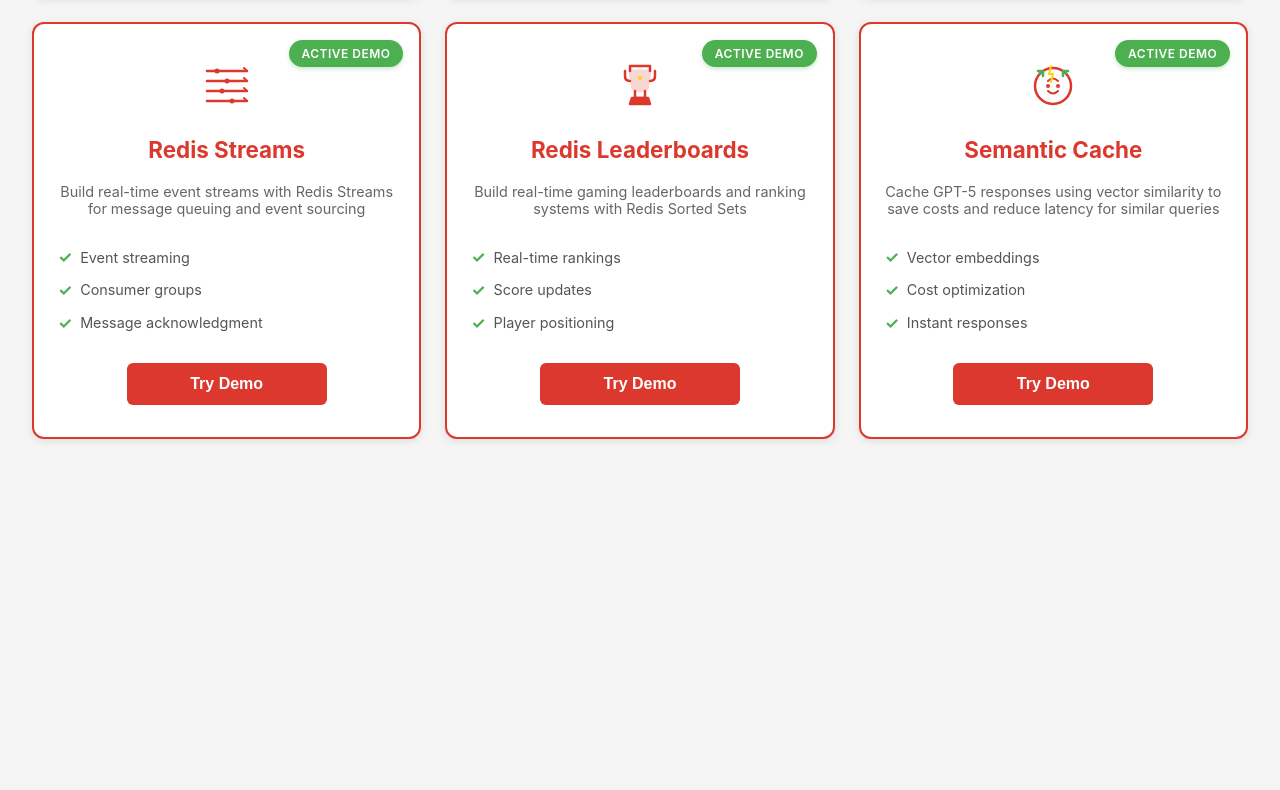
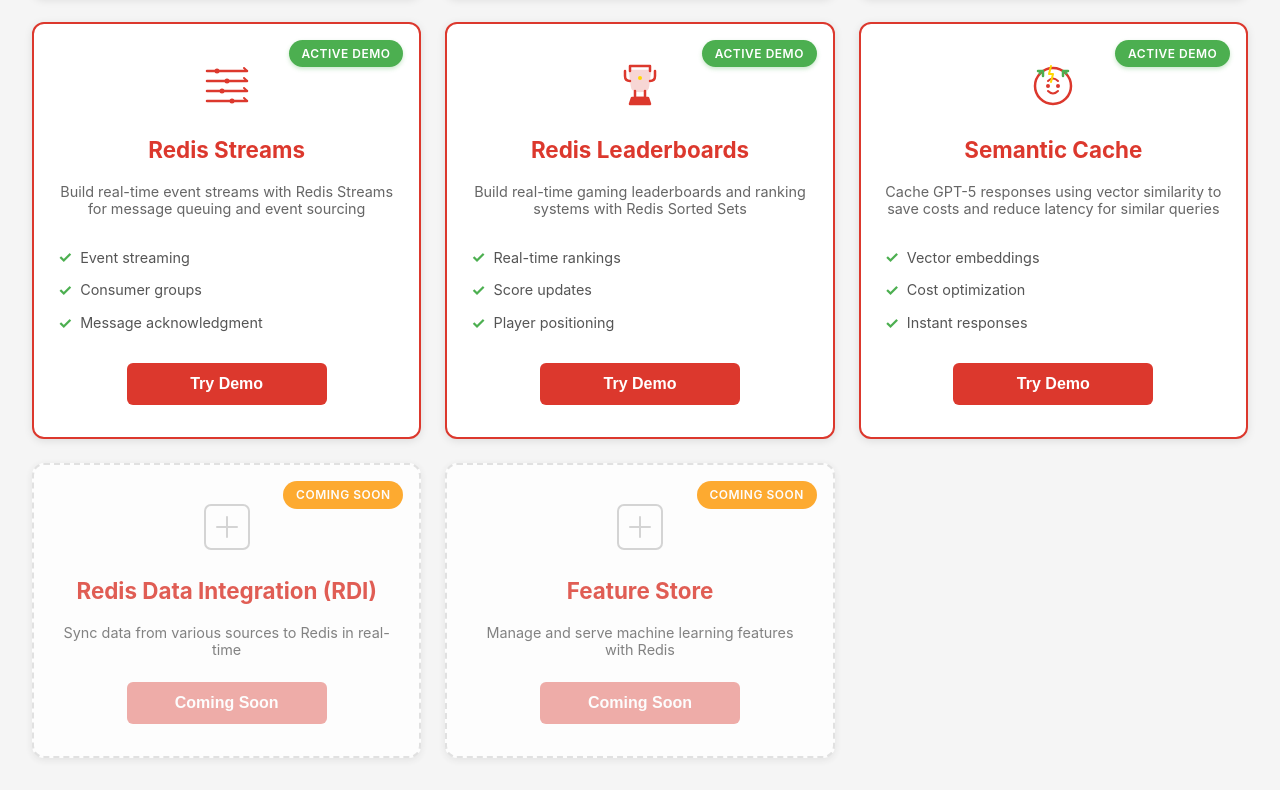
Before and after one commit to xinweiiiii/redis-feature-demo, a Next.js app: page / in a window 1280 px wide. Shown: the part 1044-1834 px from the top of the page. Before the commit the page ends 1515 px from the top, so only its background shows below. Built offline with nearby package versions, Linux system fonts and the light colour scheme.

Commit message:
chore: add placeholder for RDI and feature store

```diff
--- a/app/page.tsx
+++ b/app/page.tsx
@@ -7,6 +7,7 @@
 import StreamDemoCard from '@/components/StreamDemoCard'
 import LeaderboardDemoCard from '@/components/LeaderboardDemoCard'
 import SemanticCacheDemoCard from '@/components/SemanticCacheDemoCard'
+import PlaceholderCard from '@/components/PlaceholderCard'
 
 export default function Home() {
   return (
@@ -25,6 +26,16 @@
         <StreamDemoCard />
         <LeaderboardDemoCard />
         <SemanticCacheDemoCard />
+        <PlaceholderCard
+          title="Redis Data Integration (RDI)"
+          description="Sync data from various sources to Redis in real-time"
+          comingSoon={true}
+        />
+        <PlaceholderCard
+          title="Feature Store"
+          description="Manage and serve machine learning features with Redis"
+          comingSoon={true}
+        />
       </div>
     </div>
   );
```
